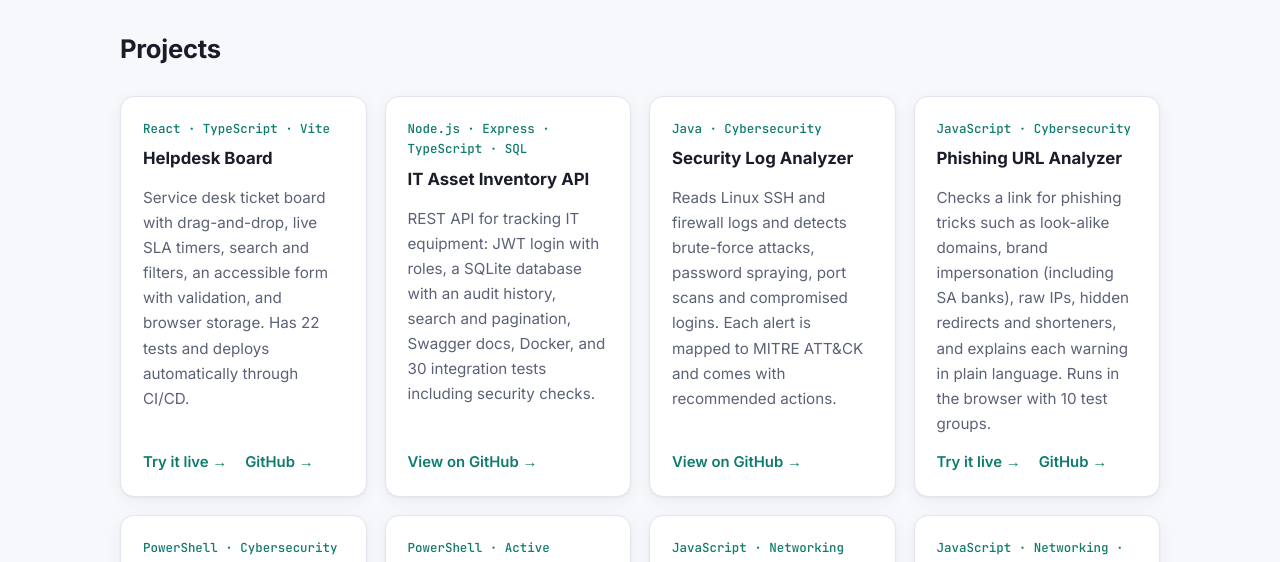
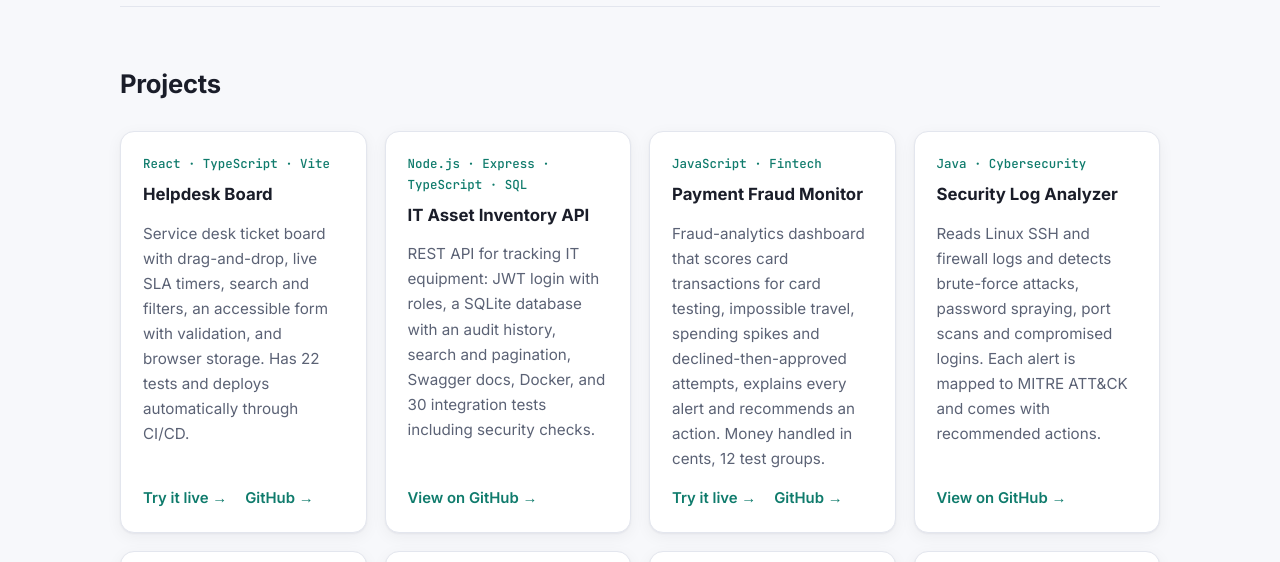
Before and after one commit to Bongokuhle-Nokubonga/portfolio-website, a plain HTML site: page index.html in a window 1280 px wide. Shown: the part 2960-3522 px from the top of the page. Drawn offline with Linux system fonts and the light colour scheme.

Commit message:
Add Payment Fraud Monitor project and fraud detection skill
Co-Authored-By: Claude Opus 5.5 <noreply@anthropic.com>

```diff
--- a/index.html
+++ b/index.html
@@ -92,7 +92,7 @@
         </article>
         <article class="card">
           <h4>Security &amp; Servers</h4>
-          <ul class="tags"><li>Patching</li><li>Endpoint Protection</li><li>Alert Follow-up</li><li>Log Analysis</li><li>Phishing Analysis</li><li>File Integrity Monitoring</li><li>MITRE ATT&amp;CK</li><li>Server Repair</li><li>Client-Server Networks</li></ul>
+          <ul class="tags"><li>Patching</li><li>Endpoint Protection</li><li>Alert Follow-up</li><li>Log Analysis</li><li>Phishing Analysis</li><li>Fraud Detection</li><li>File Integrity Monitoring</li><li>MITRE ATT&amp;CK</li><li>Server Repair</li><li>Client-Server Networks</li></ul>
         </article>
         <article class="card">
           <h4>Programming</h4>
@@ -144,6 +144,15 @@
           <h4>IT Asset Inventory API</h4>
           <p>REST API for tracking IT equipment: JWT login with roles, a SQLite database with an audit history, search and pagination, Swagger docs, Docker, and 30 integration tests including security checks.</p>
           <a class="gh-link" data-repo="asset-inventory-api" href="#">View on GitHub &rarr;</a>
+        </article>
+        <article class="card project">
+          <p class="mono lang">JavaScript · Fintech</p>
+          <h4>Payment Fraud Monitor</h4>
+          <p>Fraud-analytics dashboard that scores card transactions for card testing, impossible travel, spending spikes and declined-then-approved attempts, explains every alert and recommends an action. Money handled in cents, 12 test groups.</p>
+          <div class="project-links">
+            <a class="gh-link" href="https://bongokuhle-nokubonga.github.io/payment-fraud-monitor/" target="_blank" rel="noopener">Try it live &rarr;</a>
+            <a class="gh-link" data-repo="payment-fraud-monitor" href="#">GitHub &rarr;</a>
+          </div>
         </article>
         <article class="card project">
           <p class="mono lang">Java · Cybersecurity</p>
```
